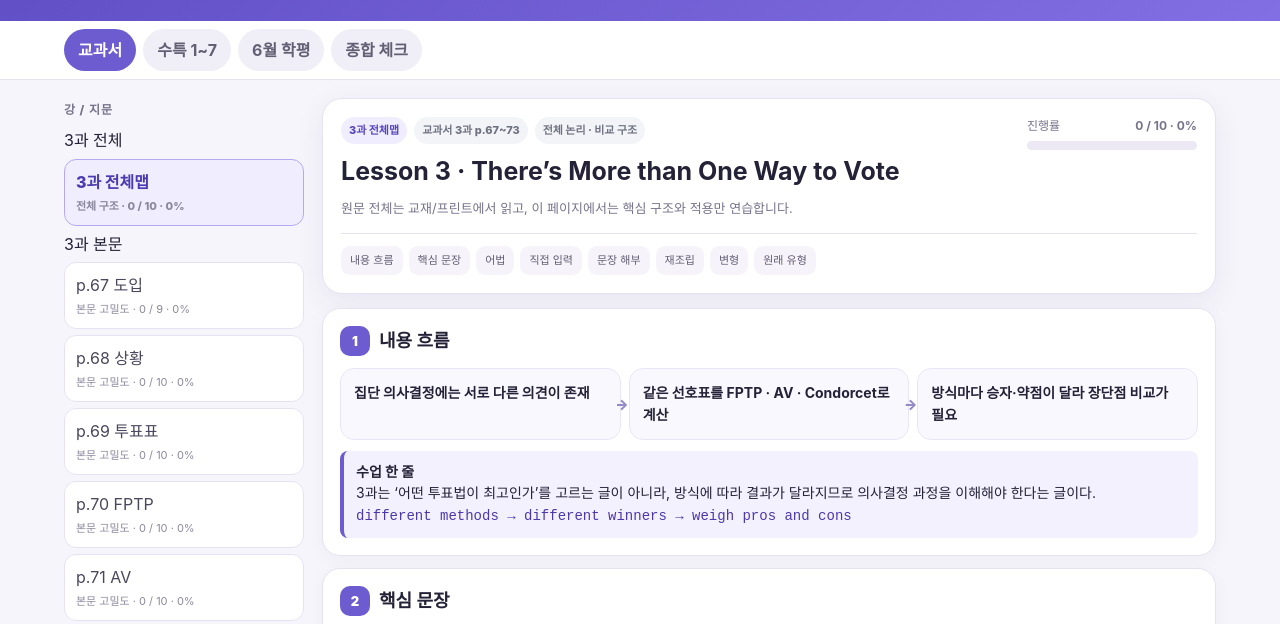
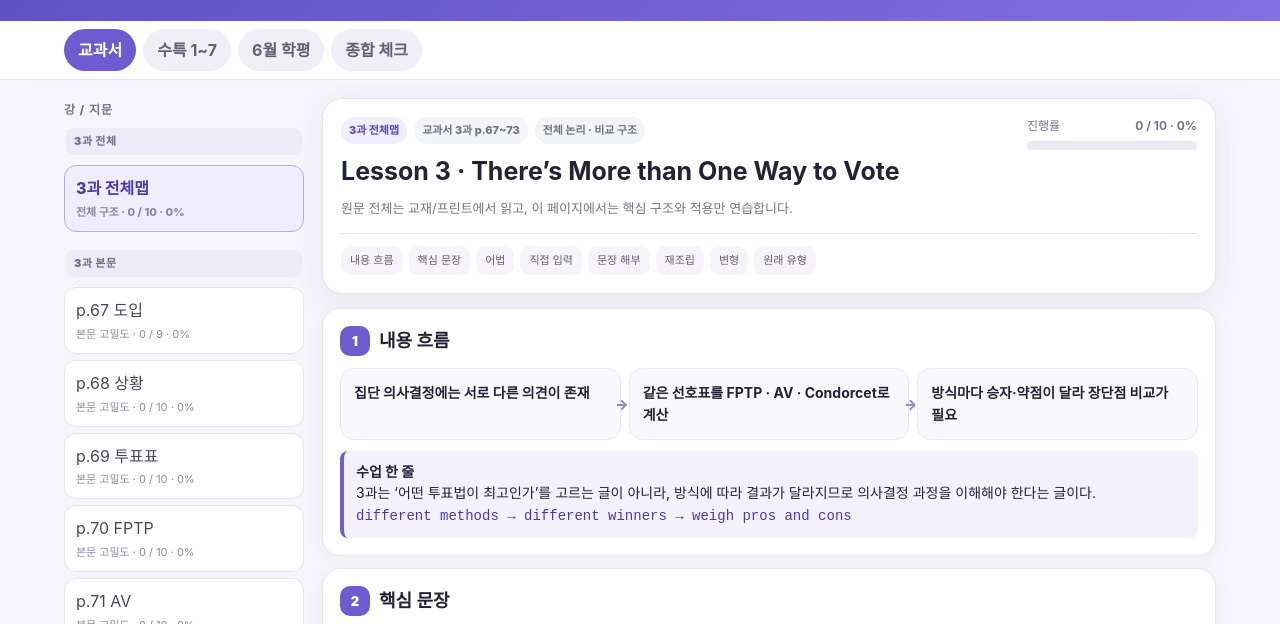
Before and after one commit to WJShim-kr/rainee_final_exam_workbook, a plain HTML site: page index.html in a window 1280 px wide. Shown: the part 114-738 px from the top of the page. Drawn offline with Linux system fonts and the light colour scheme.

Commit message:
Style textbook page groups

```diff
--- a/styles.css
+++ b/styles.css
@@ -106,3 +106,18 @@ h1{font-size:29px;line-height:1.15;margin:0 0 8px}
  .dissect-grid{grid-template-columns:1fr}.input-row{align-items:stretch;flex-direction:column}
  .check-btn,.primary-btn{width:100%}.quote-en{font-size:14px}
 }
+
+.lesson-section{
+  margin:12px 2px 4px;
+  padding:5px 8px;
+  font-size:11px;
+  font-weight:900;
+  letter-spacing:.05em;
+  color:#716a88;
+  background:#eeebf8;
+  border-radius:8px;
+}
+.lesson-section:first-child{margin-top:0}
+@media(max-width:820px){
+  .lesson-section{min-width:max-content;align-self:center;margin:0 2px}
+}
```
